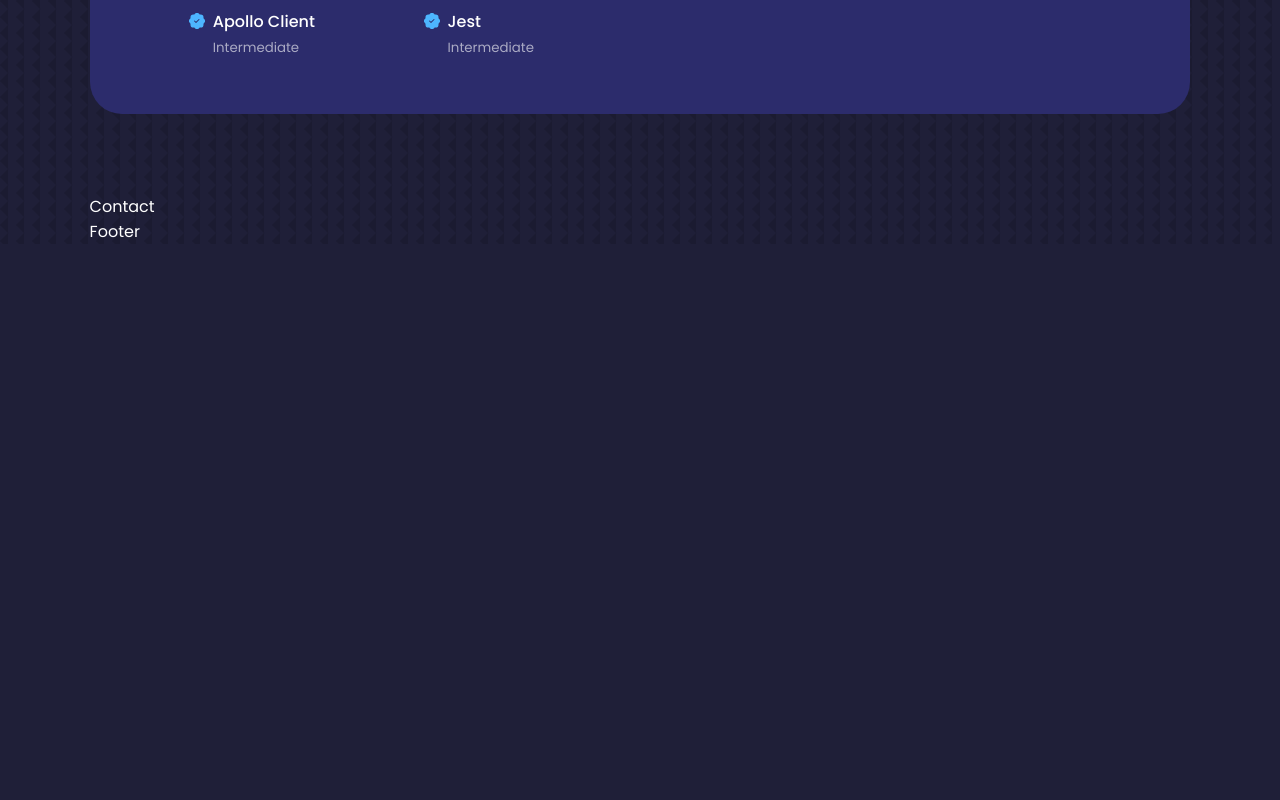
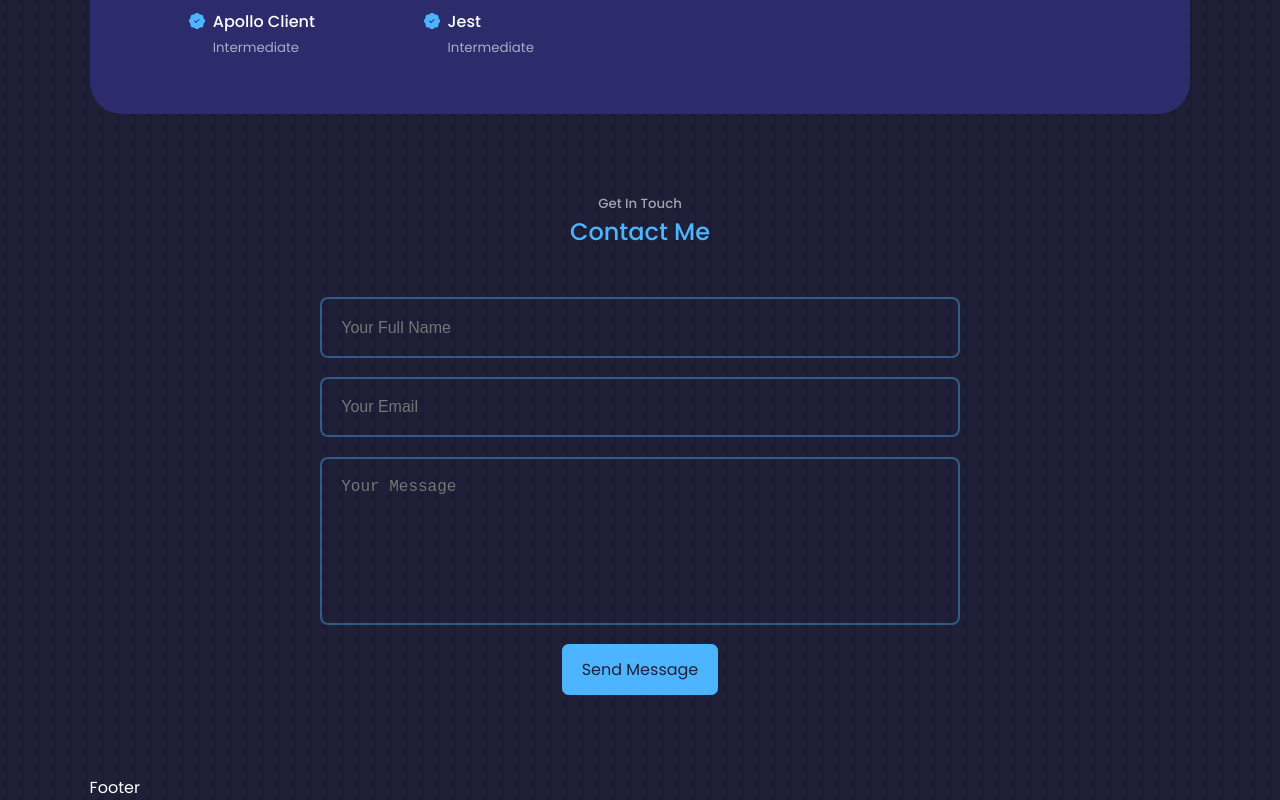
Before and after one commit to owenchang1992/web-deployment, a Next.js app: page / in a window 1280 px wide. Shown: the part 1511-2311 px from the top of the page. Before the commit the page ends 1755 px from the top, so only its background shows below. Built offline with nearby package versions, Linux system fonts and the light colour scheme.

Commit message:
feature: implement contact me

```diff
--- a/package.json
+++ b/package.json
@@ -14,6 +14,7 @@
     "test-all": "yarn check-format && npm run check-lint && npm run check-types && npm run build"
   },
   "dependencies": {
+    "@emailjs/browser": "^3.6.2",
     "next": "12.1.6",
     "react": "18.2.0",
     "react-dom": "18.2.0",
@@ -21,7 +22,6 @@
     "styled-components": "^5.3.5"
   },
   "devDependencies": {
-    "@emailjs/browser": "^3.6.2",
     "@types/node": "18.0.0",
     "@types/react": "18.0.14",
     "@types/react-dom": "18.0.5",
--- a/src/components/button/Button.tsx
+++ b/src/components/button/Button.tsx
@@ -8,6 +8,7 @@ export const BasicButton = styled.div`
   cursor: pointer;
   border: 1px solid ${({ theme }) => theme.palette.primary.main};
   transition: ${({ theme }) => theme.transition.main};
+  width: max-content;
 
   :hover {
     background: ${({ theme }) => theme.palette.white};
--- a/src/features/contact/Contact.tsx
+++ b/src/features/contact/Contact.tsx
@@ -1,5 +1,90 @@
-import React from 'react';
+import React, { useRef, useState } from 'react';
+import emailjs from '@emailjs/browser';
+import { PrimaryButton } from '../../components/button/Button';
+import { ContactContainer, EmailForm } from './StyledContact';
 
-const Contact = () => <section id="contact">Contact</section>;
+const Contact = () => {
+  const form = useRef(null);
+  const [name, setName] = useState<string>('');
+  const [email, setEmail] = useState<string>('');
+  const [message, setMessage] = useState<string>('');
+
+  const onNameChange = (e: React.ChangeEvent<HTMLInputElement>) =>
+    setName(e.target.value);
+  const onEmailChange = (e: React.ChangeEvent<HTMLInputElement>) =>
+    setEmail(e.target.value);
+  const onMessageChange = (e: React.ChangeEvent<HTMLTextAreaElement>) =>
+    setMessage(e.target.value);
+  const resetForm = () => {
+    setName('');
+    setEmail('');
+    setMessage('');
+  };
+
+  const sendEmail = (e: React.FormEvent<HTMLFormElement>) => {
+    e.preventDefault();
+
+    if (form?.current) {
+      emailjs
+        .sendForm(
+          'service_t1pqmnr',
+          'template_jcqa28n',
+          form.current,
+          'EDScf5HuHmOQNzcMJ'
+        )
+        .then((result) => {
+          if (result.status === 200) resetForm();
+        })
+        .catch((error) => {
+          // TODO: use global alter
+          console.log(error.text);
+        });
+    }
+  };
+
+  const onSubmit = () => {
+    if (form?.current) {
+      const currentForm = form.current as HTMLFormElement;
+      currentForm.requestSubmit();
+    }
+  };
+
+  return (
+    <section id="contact">
+      <h5>Get In Touch</h5>
+      <h2>Contact Me</h2>
+
+      <ContactContainer>
+        <EmailForm ref={form} onSubmit={sendEmail}>
+          <input
+            value={name}
+            onChange={onNameChange}
+            type="text"
+            name="from_name"
+            placeholder="Your Full Name"
+            required
+          />
+          <input
+            value={email}
+            onChange={onEmailChange}
+            type="email"
+            name="email"
+            placeholder="Your Email"
+            required
+          />
+          <textarea
+            value={message}
+            onChange={onMessageChange}
+            name="message"
+            rows={7}
+            placeholder="Your Message"
+            required
+          />
+          <PrimaryButton onClick={onSubmit}>Send Message</PrimaryButton>
+        </EmailForm>
+      </ContactContainer>
+    </section>
+  );
+};
 
 export default Contact;
--- /dev/null
+++ b/src/features/contact/StyledContact.js
@@ -0,0 +1,30 @@
+import styled from 'styled-components';
+
+export const ContactContainer = styled.div`
+  max-width: 40rem;
+  margin: 0 auto;
+  display: flex;
+  flex-direction: column;
+  align-items: center;
+  margin-bottom: 5rem;
+`;
+
+export const EmailForm = styled.form`
+  display: flex;
+  flex-direction: column;
+  align-items: center;
+  gap: 1.2rem;
+  width: 100%;
+
+  > input,
+  textarea {
+    width: 100%;
+    font-size: 1rem;
+    padding: 1.2rem;
+    border-radius: 0.5rem;
+    background: transparent;
+    border: 2px solid ${({ theme }) => theme.palette.primary.variant};
+    resize: none;
+    color: ${({ theme }) => theme.palette.white};
+  }
+`;
```
